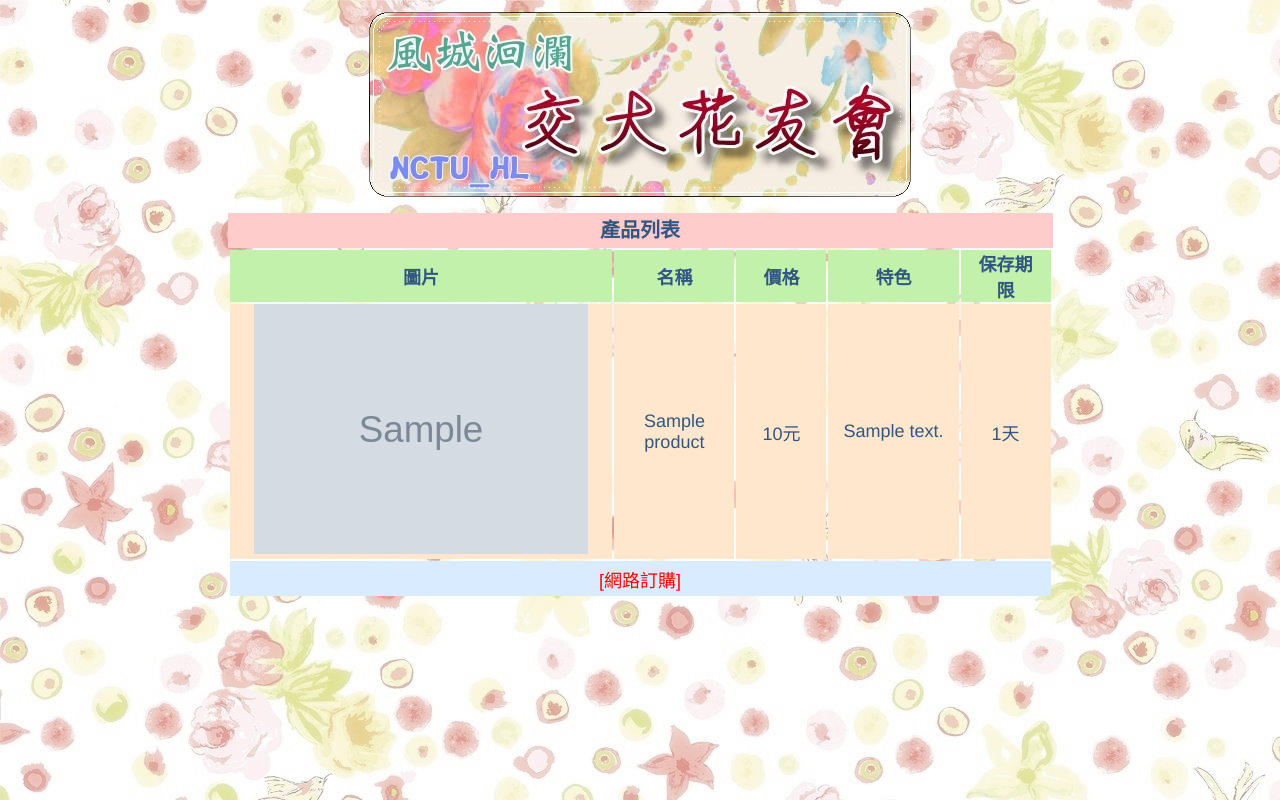
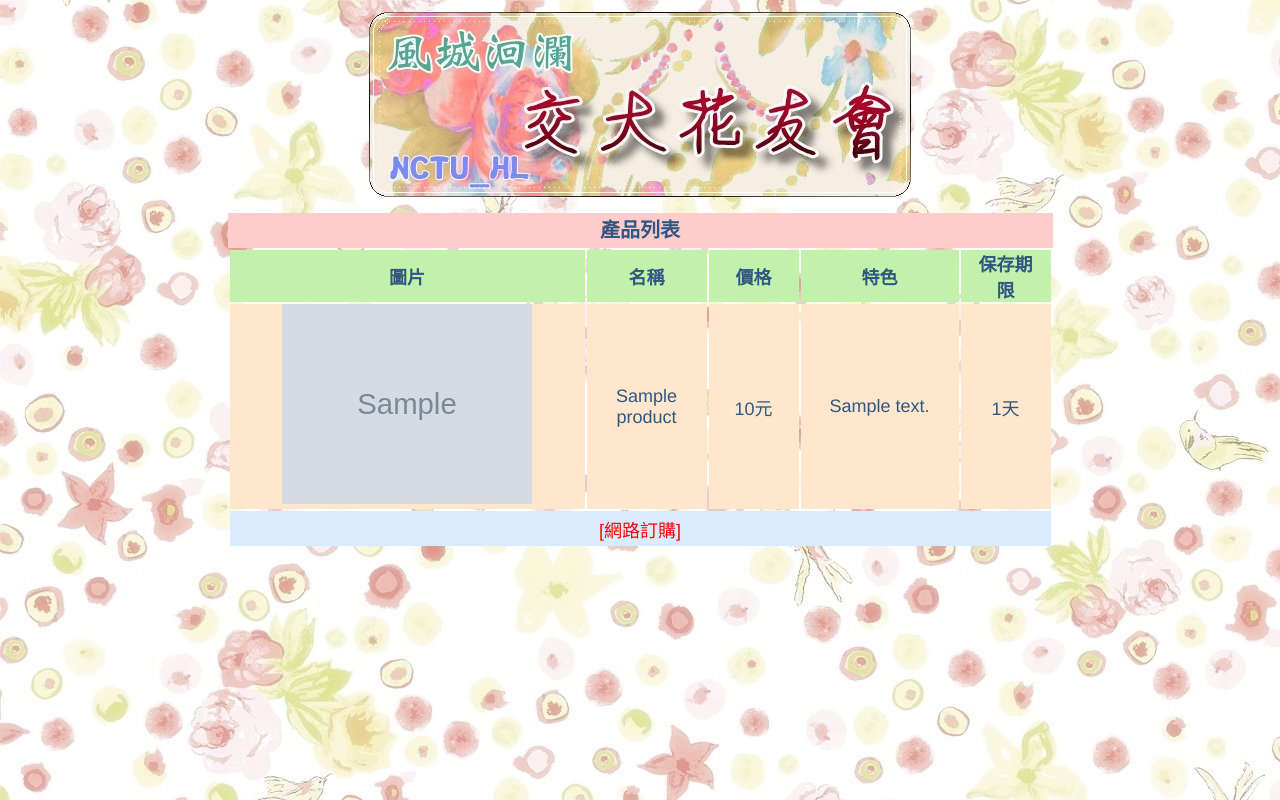
Before and after one commit to apua/NCTU_HL, a Django app: page /products/ in a window 1280 px wide. Run offline with Django 3.2, Linux system fonts and the light colour scheme; tables that the repository leaves empty hold one stand-in row (values such as "Sample post"); grey boxes marked "Sample" are stand-in pictures; parts of the project's set-up code (start-up, migrations or seed data) failed here and were passed over.

Commit message:
adjust product page css, set width and height limitations for images

```diff
--- a/static/style/product_list.css
+++ b/static/style/product_list.css
@@ -25,7 +25,10 @@ table#products-table > thead > tr > th.expiration {
 }
 
 table#products-table > tbody > tr > td.img > img {
-    height: 250px;
+    max-height: 250px;
+    max-width: 250px;
+    min-height: 200px;
+    min-width: 200px;
 }
 
 table#products-table > tbody > tr > td.name {
```
